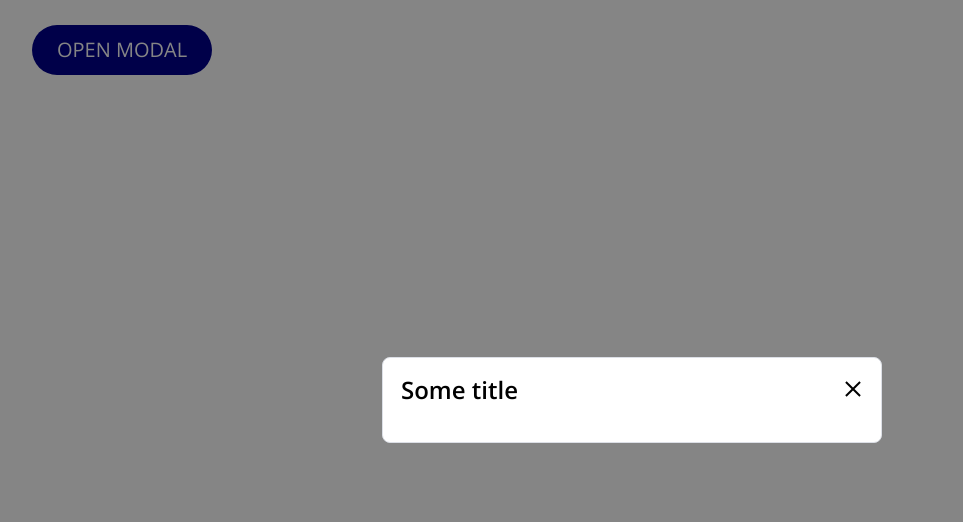
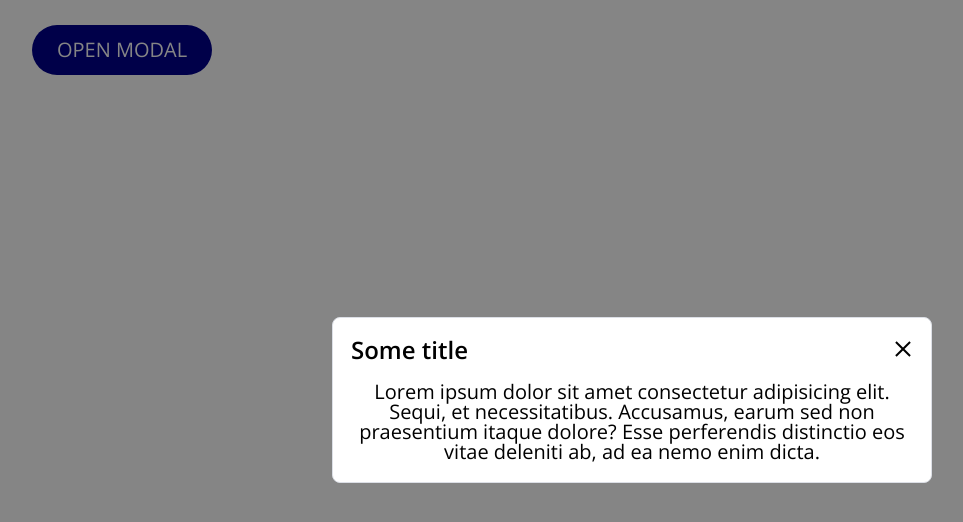
Before and after one commit to Grinch3214/custom-modals, a Vue app: page / in a window 1280 px wide. Both pictures are taken after a click on the button "OPEN MODAL". Shown: the top 522 px of the page, without its empty margins (8-971 px from the left). Built offline with nearby package versions, Linux system fonts and the light colour scheme.

Commit message:
added slots

```diff
--- a/src/App.vue
+++ b/src/App.vue
@@ -2,7 +2,13 @@
   <div class="container">
 		<div class="m">
 			<button class="btn btn--primary" @click="modalFirst = !modalFirst">Open modal</button>
-			<Modal v-if="modalFirst" title="Some title" @close="modalFirst = !modalFirst" />
+			<Modal v-if="modalFirst" title="Some title" @close="modalFirst = !modalFirst">
+				<template v-slot:body>
+					<div>
+						Lorem ipsum dolor sit amet consectetur adipisicing elit. Sequi, et necessitatibus. Accusamus, earum sed non praesentium itaque dolore? Esse perferendis distinctio eos vitae deleniti ab, ad ea nemo enim dicta.
+					</div>
+				</template>
+			</Modal>
 		</div>
 	</div>
 </template>
--- a/src/components/Modal.vue
+++ b/src/components/Modal.vue
@@ -7,7 +7,9 @@
           <span class="modal__close" @click="$emit('close')"></span>
         </div>
 
-        <div class="modal__body"></div>
+        <div class="modal__body">
+					<slot name="body"></slot>
+				</div>
       </div>
     </div>
 </template>
```
